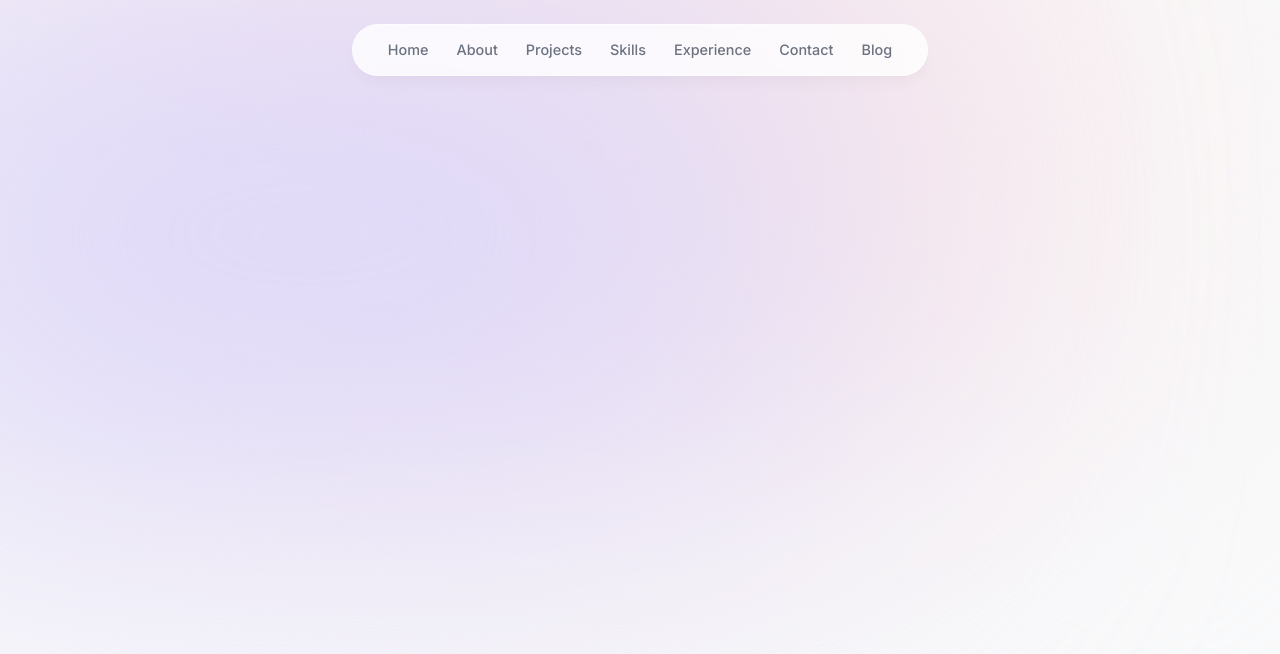
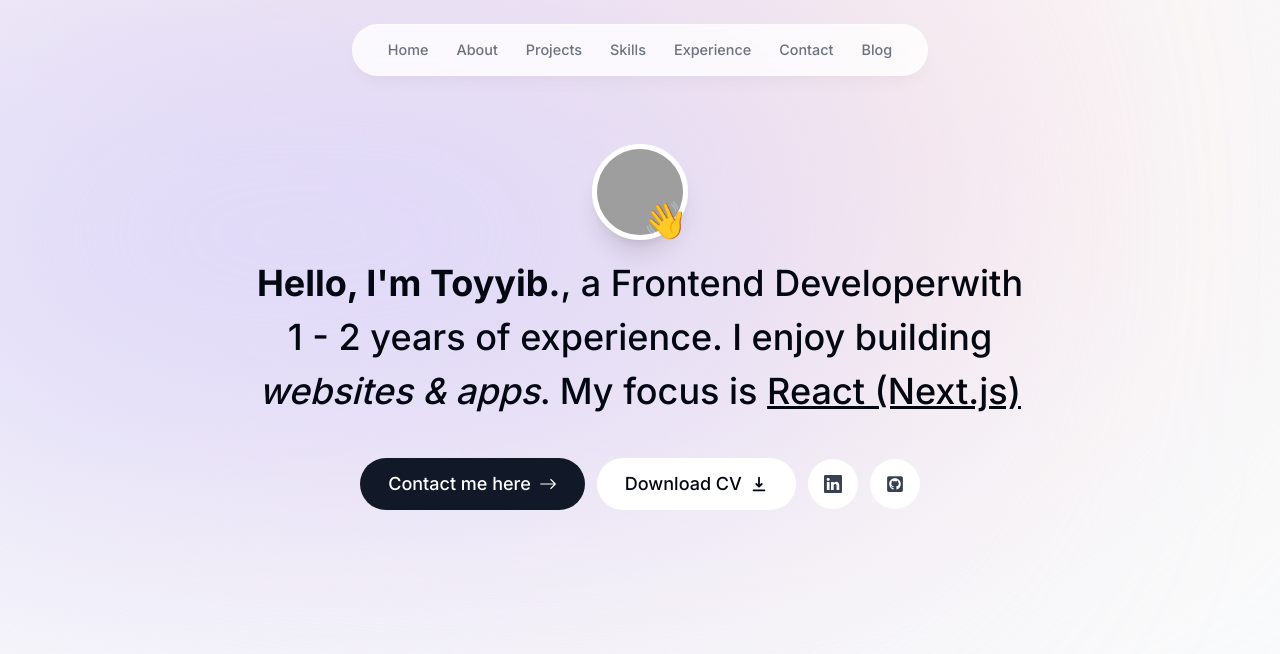
Before and after one commit to Olatoy2000/final-port, a Next.js app: page / in a window 1280 px wide. Shown: the top 654 px of the page. Built offline with nearby package versions, Linux system fonts and the light colour scheme; grey boxes are pictures that could not be loaded.

Commit message:
feat: introduction

```diff
--- a/app/layout.tsx
+++ b/app/layout.tsx
@@ -15,7 +15,7 @@
 }) {
   return (
     <html lang="en">
-      <body className={`${inter.className} bg-gray-50 text-gray-950 relative h-[5000px]`}>
+      <body className={`${inter.className} bg-gray-50 text-gray-950 relative h-[5000px] pt-28 sm:pt-36`}>
         <div className='bg-[#fbe2e3] -z-10 absolute top-[-6rem] right-[11rem] h-[31.25rem] w-[31.25rem] rounded-full blur-[10rem] sm:w-[68.75rem]'></div>
         <div className='bg-[#dbd7fb] -z-10 absolute top-[-1rem] left-[-35rem] h-[31.25rem] w-[50rem] rounded-full blur-[10rem] sm:w-[68.75rem] md:left-[-33rem] lg:left-[-28rem] xl:left-[-15rem] 2xl:left-[-5rem]'></div>
 
--- a/app/page.tsx
+++ b/app/page.tsx
@@ -1,3 +1,4 @@
+import Intro from "@/components/intro";
 import Head from "next/head";
 
 export default function Home() {
@@ -6,8 +7,8 @@
       <Head>
         <link rel="icon" href="/olatoydev.jpg" />
       </Head>
-      <main className="">
-
+      <main className="flex flex-col items-center px-4">
+        <Intro />
       </main>
     </>
   );
--- /dev/null
+++ b/components/intro.tsx
@@ -0,0 +1,115 @@
+"use client";
+
+import Image from "next/image";
+import React from "react";
+import { motion } from "framer-motion";
+import { useTypewriter, Cursor } from "react-simple-typewriter";
+import Link from "next/link";
+import { BsArrowRight, BsLinkedin } from "react-icons/bs";
+import { HiDownload } from "react-icons/hi";
+import { FaGithubSquare } from "react-icons/fa";
+
+const Intro = () => {
+  //   const [text] = useTypewriter({
+  //     words: ["Frontend developer", "SEO Specialist", "Reseacher"],
+  //     loop: true,
+  //     typeSpeed: 100,
+  //     deleteSpeed: 50,
+  //     delaySpeed: 2000,
+  //   });
+
+  //   const isseoSpecialist = text === "SEO Specialist";
+  //   const anOrA = isseoSpecialist ? "an" : "a";
+  return (
+    <section className=" mb-28 max-w-[50rem] text-center sm:mb-0">
+      <div className="flex items-center justify-center">
+        <div className="relative">
+          <motion.div
+            initial={{ opacity: 0, scale: 0 }}
+            animate={{ opacity: 1, scale: 1 }}
+            transition={{
+              type: "tween",
+              duration: 0.2,
+            }}
+          >
+            <Image
+              alt="Olatoy dev"
+              src="/olatoydev.jpg"
+              width="192"
+              height="192"
+              quality="95"
+              priority={true}
+              className="h-24 w-24 rounded-full object-cover border-[0.35rem] border-white shadow-xl"
+            />
+          </motion.div>
+          <motion.span
+            className="text-4xl absolute bottom-0 right-0"
+            initial={{ opacity: 0, scale: 0 }}
+            animate={{ opacity: 1, scale: 1 }}
+            transition={{
+              type: "spring",
+              damping: 125,
+              delay: 0.1,
+              duration: 0.7,
+            }}
+          >
+            👋
+          </motion.span>
+        </div>
+      </div>
+      <motion.p
+        className="mb-10 mt-4 px-4 font-medium !leading-[1.5] text-2xl sm:text-4xl"
+        initial={{ opacity: 0, y: 100 }}
+        animate={{ opacity: 1, y: 0 }}
+      >
+        <span className="font-bold">Hello, I'm Toyyib.</span>, a{" "}
+        <span className="">Frontend Developer</span>
+        {/* <Cursor
+          cursorBlinking={false}
+          cursorStyle="|"
+          cursorColor="#fbe2e3"
+        />{" "} */}
+        with <span className="">1 - 2 years </span> of experience. I enjoy
+        building <span className="italic">websites & apps</span>. My focus is{" "}
+        <span className="underline">React (Next.js)</span>
+      </motion.p>
+
+      <motion.div
+        initial={{ opacity: 0, y: 100 }}
+        animate={{ opacity: 1, y: 0 }}
+        transition={{
+            delay: 0.1,
+        }}
+        className="flex flex-col sm:flex-row justify-center px-4 font-medium text-lg items-center gap-3"
+      >
+        <Link
+          href="#contact"
+          className="bg-gray-900 text-white px-7 py-3 flex items-center gap-2 rounded-full "
+        >
+          {" "}
+          Contact me here <BsArrowRight />
+        </Link>
+        <a
+          href=""
+          className=" bg-white px-7 py-3 flex items-center gap-2 rounded-full"
+        >
+          Download CV <HiDownload />
+        </a>
+        <a
+          href="https://www.linkedin.com/in/toyyib-oladejo-8161bb203"
+          className="bg-white p-4 text-gray-700 flex items-center gap-2 rounded-full"
+        >
+          <BsLinkedin />
+        </a>
+        <a
+          href="https://github.com/Olatoy2000"
+          className="bg-white p-4 text-gray-700 flex items-center gap-2 rounded-full"
+        >
+          <FaGithubSquare />
+        </a>
+      </motion.div>
+    </section>
+  );
+};
+
+export default Intro;
```
Also changed, not shown: .eslintrc.json.
